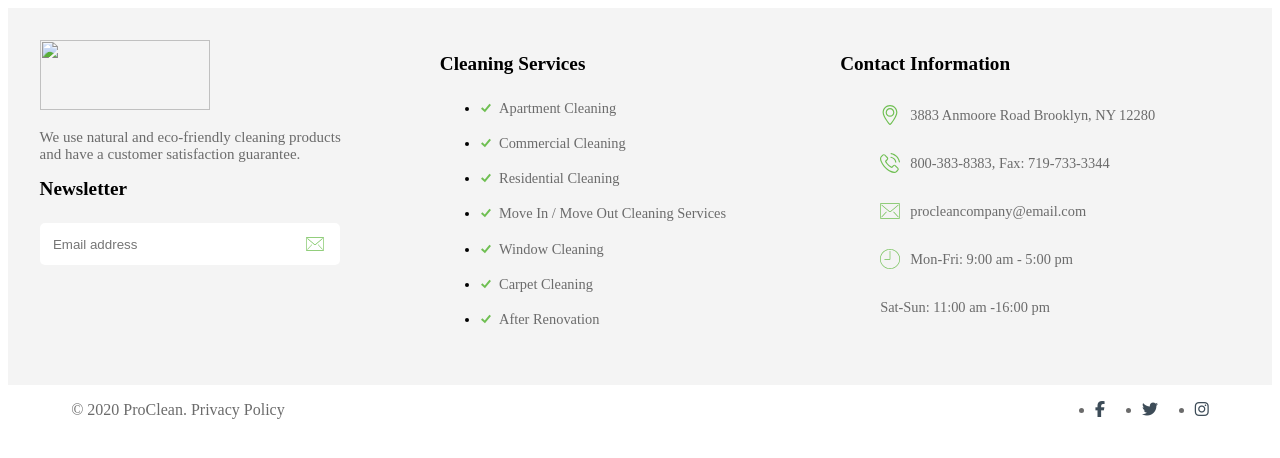
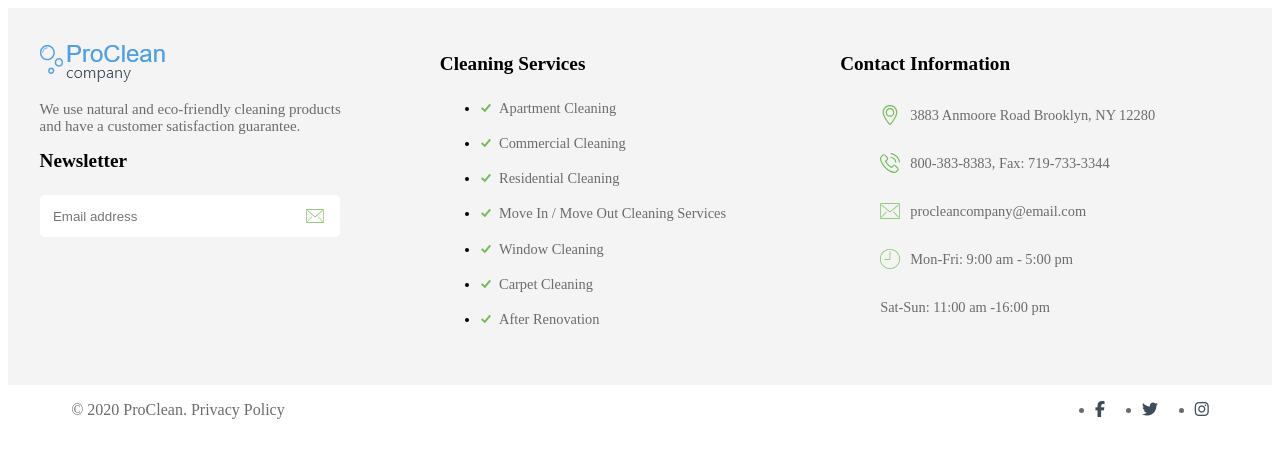
Before and after one commit to nickshelenin/cleaning-company-website, a plain HTML site: page footer.html in a window 1280 px wide. Drawn offline with Linux system fonts and the light colour scheme.

Commit message:
header changes

```diff
--- a/footer.html
+++ b/footer.html
@@ -12,8 +12,8 @@
       <footer>
          <div class="footer-content">
             <div class="footer-newsletter">
-               <div class="footer-logo">
-                  <img src="icons/logo.svg" class="logo" />
+               <div class="footer-logo-container">
+                  <img src="images/logo.png" class="footer-logo" />
                </div>
                <p>We use natural and eco-friendly cleaning products and have a customer satisfaction guarantee.</p>
 
--- a/styles/footer.scss
+++ b/styles/footer.scss
@@ -56,15 +56,6 @@ footer {
    }
 
    .footer-newsletter {
-      .logo {
-         width: 200px;
-         height: 70px;
-
-         @include ipad {
-            width: 170px;
-         }
-      }
-
       p {
          color: $light-gray;
 
--- a/styles/header.scss
+++ b/styles/header.scss
@@ -28,12 +28,12 @@ a {
    justify-content: space-between;
    z-index: 9999;
    // box-shadow: rgb(22, 24, 30) 0px 14px 27px 0px;
-   display: none;
+   // display: none;
 }
 
 .logo {
-   width: 150px;
-   height: 40px;
+   // width: 150px;
+   // height: 40px;
 }
 
 .mobile-header {
```
Also changed, not shown: header.html (+1 -1 lines), styles/footer.css, 1 other file.
